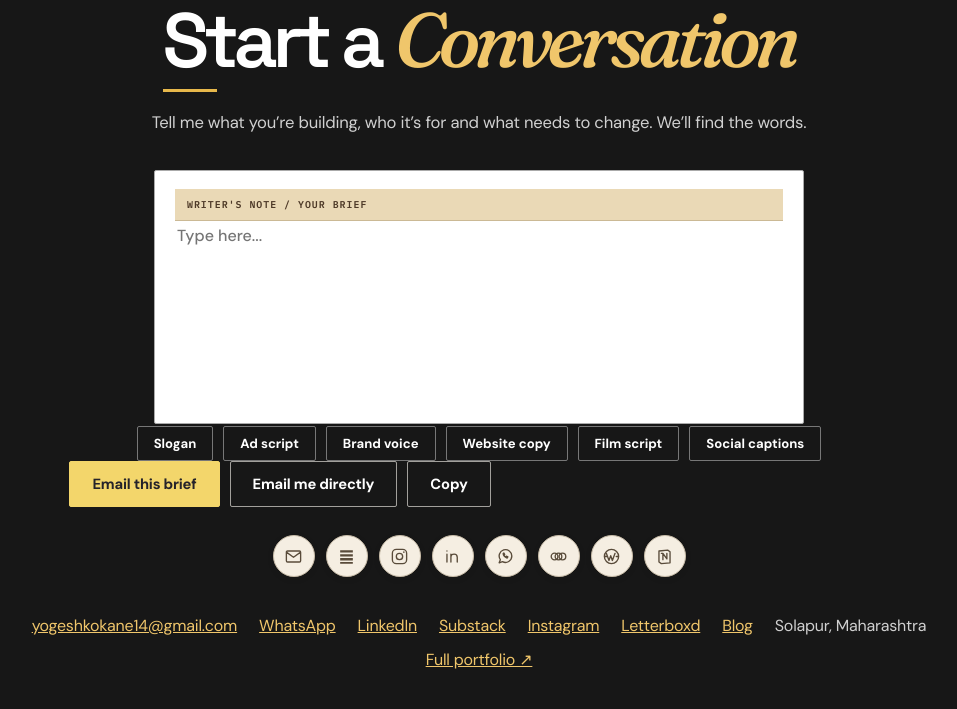
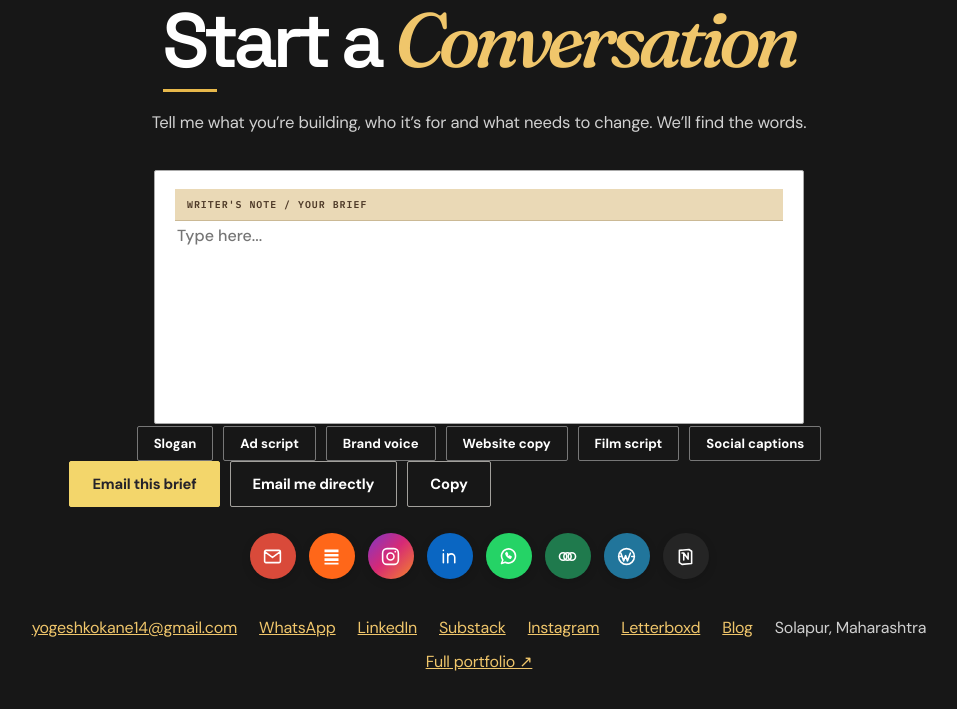
Before and after one commit to yuvi-555/Xyz, a plain HTML site: page index.html in a window 1280 px wide. Shown: the part 11175-11884 px from the top of the page, without its empty margins (161-1118 px from the left). Drawn offline with Linux system fonts and the light colour scheme.

Commit message:
Add aligned brand-colour contact social icons

```diff
--- a/styles.css
+++ b/styles.css
@@ -2438,3 +2438,19 @@ nav #theme-toggle .theme-icon{font-size:1.05rem;line-height:1}
   #work .work-groups{grid-template-columns:1fr;gap:18px}
   #work .work-groups>div{padding:22px}
 }
+
+
+/* Contact social icons: centered brand-colour row above the contact links */
+#contact .contact-socials{display:flex;justify-content:center;align-items:center;gap:13px;flex-wrap:wrap;margin:26px auto 18px}
+#contact .contact-socials a{width:46px;height:46px;border:0;border-radius:50%;display:inline-flex;align-items:center;justify-content:center;color:#fff;box-shadow:0 3px 10px rgba(0,0,0,.14);transition:transform .2s ease,filter .2s ease}
+#contact .contact-socials a:hover{transform:translateY(-3px);filter:brightness(1.08)}
+#contact .contact-socials svg{width:21px;height:21px;fill:none;stroke:currentColor;stroke-width:1.8;stroke-linecap:round;stroke-linejoin:round}
+#contact .contact-socials a[aria-label="Email"]{background:#D94A3A}
+#contact .contact-socials a[aria-label="Substack"]{background:#FF6719}
+#contact .contact-socials a[aria-label="Instagram"]{background:linear-gradient(135deg,#7F37C8 0%,#D62976 48%,#F58529 100%)}
+#contact .contact-socials a[aria-label="LinkedIn"]{background:#0A66C2}
+#contact .contact-socials a[aria-label="WhatsApp"]{background:#25D366;color:#fff}
+#contact .contact-socials a[aria-label="Letterboxd"]{background:#1F7A4D}
+#contact .contact-socials a[aria-label="WordPress blog"]{background:#21759B}
+#contact .contact-socials a[aria-label="Notion portfolio"]{background:#252525}
+@media(max-width:520px){#contact .contact-socials{gap:11px;margin:23px auto 16px}#contact .contact-socials a{width:43px;height:43px}}
```
